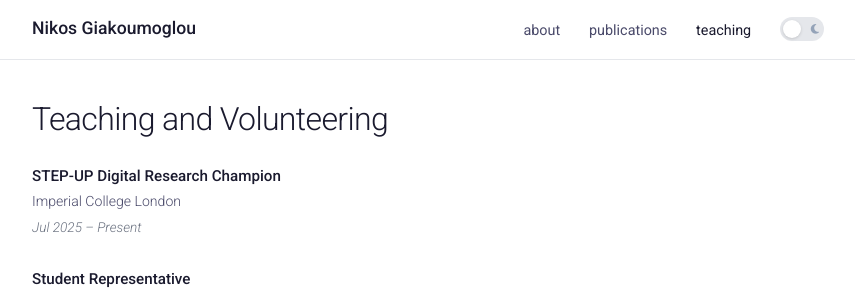
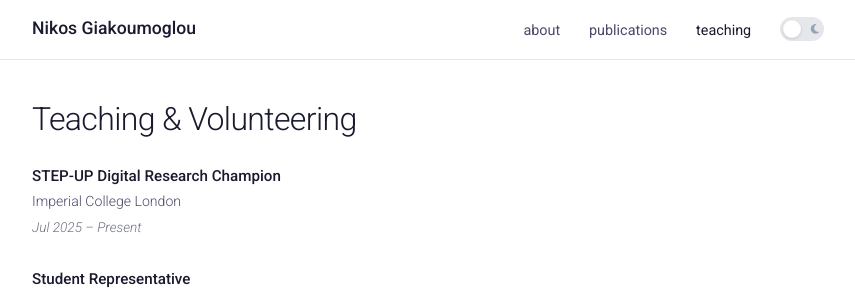
Before and after one commit to giakoumoglou/giakoumoglou.github.io, a Jekyll site: the page built from teaching.html, in a window 1280 px wide. Shown: the top 296 px of the page, without its empty margins (212-1067 px from the left). Built offline with Jekyll 4.4.1, drawn with Linux system fonts in a browser that asks for light colours; a style sheet for code colours, icons or effects is not loaded.

Commit message:
Update teaching.html

```diff
--- a/teaching.html
+++ b/teaching.html
@@ -1,12 +1,12 @@
 ---
 layout: default
-title: Teaching and Volunteering
+title: "Teaching & Volunteering"
 permalink: /teaching/
 ---
 
 <section id="accepted-papers">
 
-    <h2>Teaching and Volunteering</h2>
+    <h2>Teaching &amp; Volunteering</h2>
 
     <ol class="pub-list">
 
```
